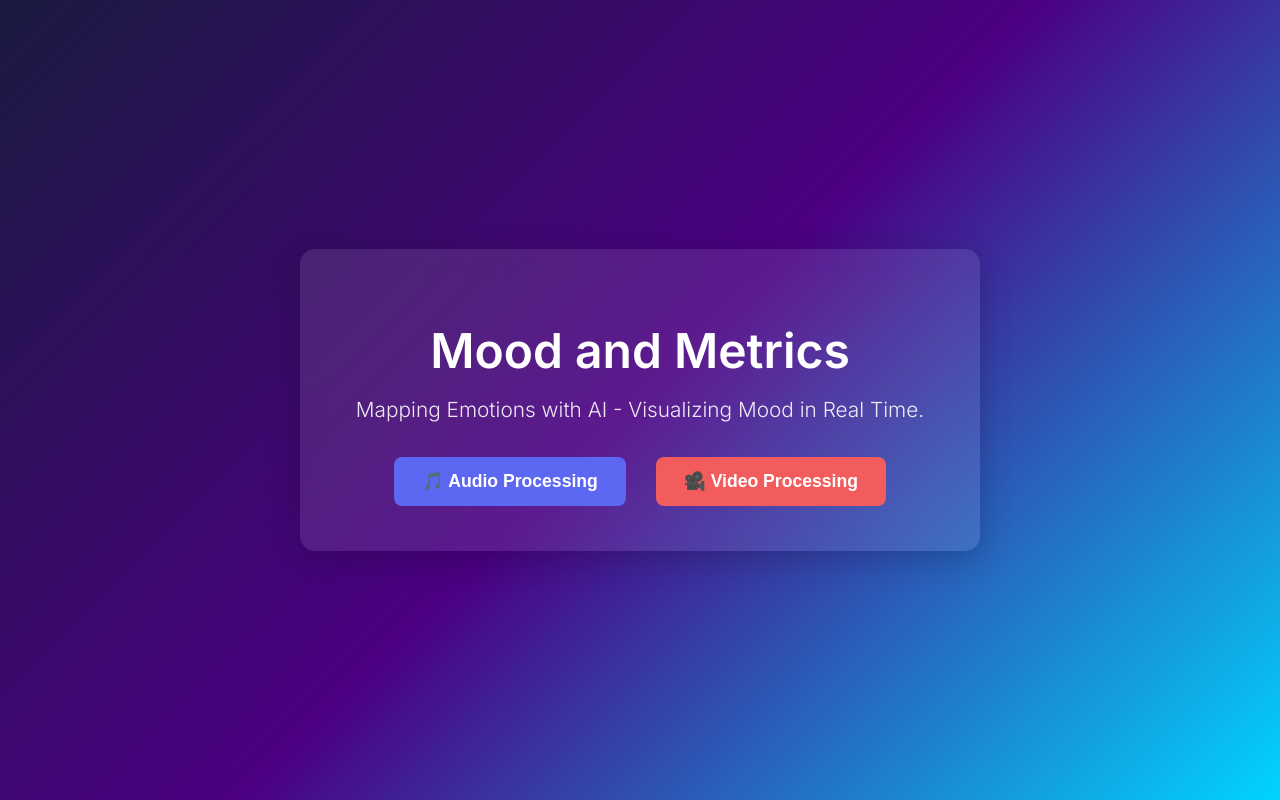
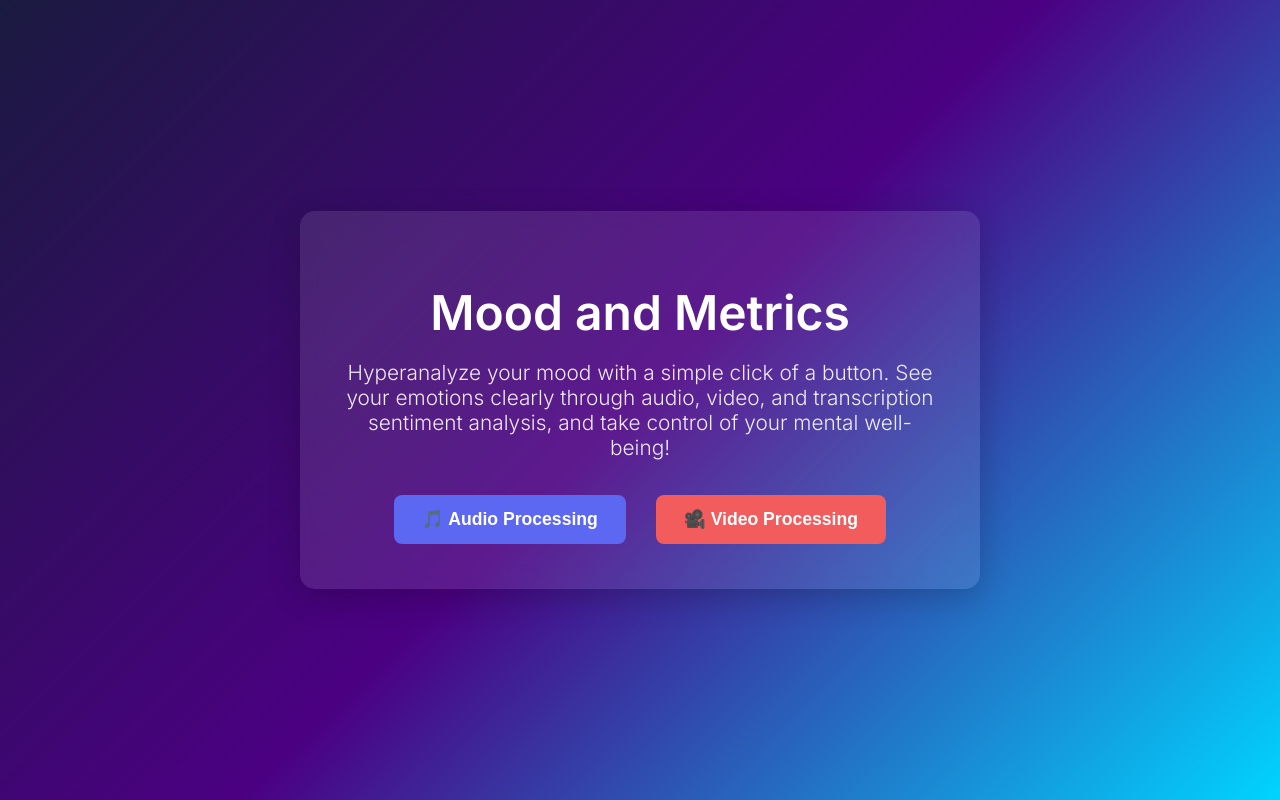
Before and after one commit to corey-shen/stress-level-audio-analysis, a React (Create React App) app in the folder client/: page / in a window 1280 px wide. Built offline with nearby package versions, Linux system fonts and the light colour scheme.

Commit message:
updated the tag line

```diff
--- a/client/src/components/LandingPage.js
+++ b/client/src/components/LandingPage.js
@@ -6,7 +6,7 @@ function LandingPage() {
     <div className="landing-container">
       <div className="landing-content">
         <h1 className="landing-title">Mood and Metrics</h1>
-        <h2 className="landing-tagline">Mapping Emotions with AI - Visualizing Mood in Real Time.</h2>
+        <h2 className="landing-tagline">Hyperanalyze your mood with a simple click of a button. See your emotions clearly through audio, video, and transcription sentiment analysis, and take control of your mental well-being!</h2>
 
         <div className="landing-buttons">
           <button className="landing-button" onClick={() => window.location.href = '/audio'}>
```
